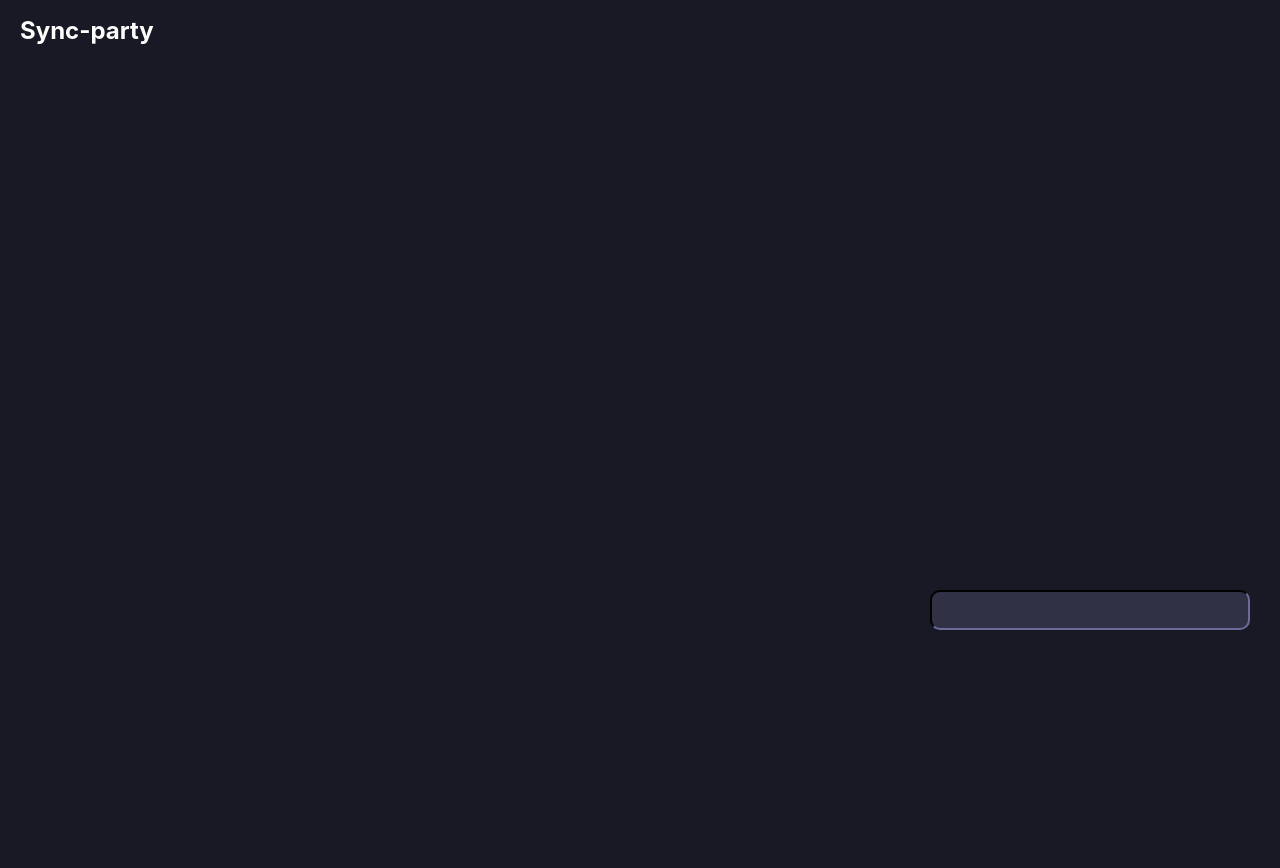
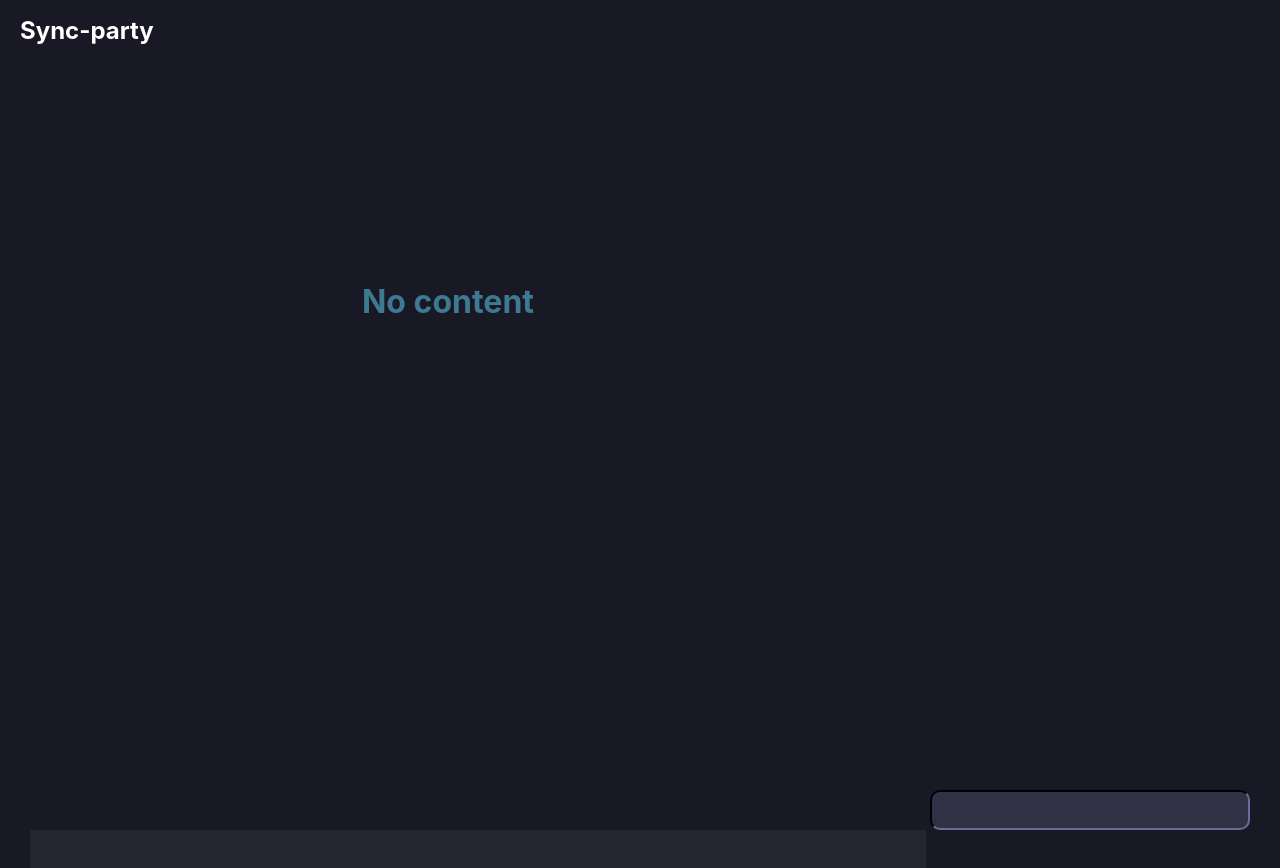
Before and after one commit to yakimenko73/sync-party-site, a React (Create React App) app in the folder app/: page /rooms/1 in a window 1280 px wide. Shown: the top 868 px of the page. Before the commit the page ends 800 px from the top, so only its background shows below. Built offline with nearby package versions, Linux system fonts and the light colour scheme; the HTML template or start-up script is replaced by a standard one.

Commit message:
forms: add video player form

```diff
--- a/app/src/components/ChatForm/ChatForm.css
+++ b/app/src/components/ChatForm/ChatForm.css
@@ -8,12 +8,12 @@
 }
 
 .chat-log {
-    height: 500px;
+    height: 700px;
     border-top-right-radius: 0.2em;
     border-bottom-right-radius: 0.2em;
     overflow-y: auto;
     overflow-x: hidden;
-    max-height: 500px;
+    max-height: 700px;
     margin-bottom: 10px;
 }
 
--- /dev/null
+++ b/app/src/components/PlayerForm/PlayerForm.css
@@ -0,0 +1,21 @@
+.player-wrapper {
+    display: flex;
+    flex-direction: column;
+    float: left;
+    width: 70%;
+    margin-left: 30px;
+}
+
+.player {
+    background-color: rgba(255, 255, 255, 0.05);
+    height: 700px;
+}
+
+.player .no-content {
+    position: absolute;
+    left: 35%;
+    top: 35%;
+    transform: translate(-50%,-50%);
+    text-align: center;
+    color: rgba(97, 218, 251, 0.5);
+}
--- /dev/null
+++ b/app/src/components/PlayerForm/PlayerForm.js
@@ -0,0 +1,12 @@
+import React from "react";
+import './PlayerForm.css'
+
+export default function PlayerForm(props) {
+  return (
+    <div className='player-wrapper'>
+      <div className='player'>
+        <h1 className='no-content'>No content</h1>
+      </div>
+    </div>
+  )
+}
--- a/app/src/components/RoomForm/RoomForm.js
+++ b/app/src/components/RoomForm/RoomForm.js
@@ -1,6 +1,7 @@
 import React from "react";
 import HeaderForm from "../HeaderForm/HeaderForm";
 import ChatForm from "../ChatForm/ChatForm";
+import PlayerForm from "../PlayerForm/PlayerForm";
 
 export default function RoomForm() {
   return (
@@ -8,6 +9,7 @@ export default function RoomForm() {
       <HeaderForm/>
       <main className='main'>
         <ChatForm/>
+        <PlayerForm/>
       </main>
     </>
   )
```
